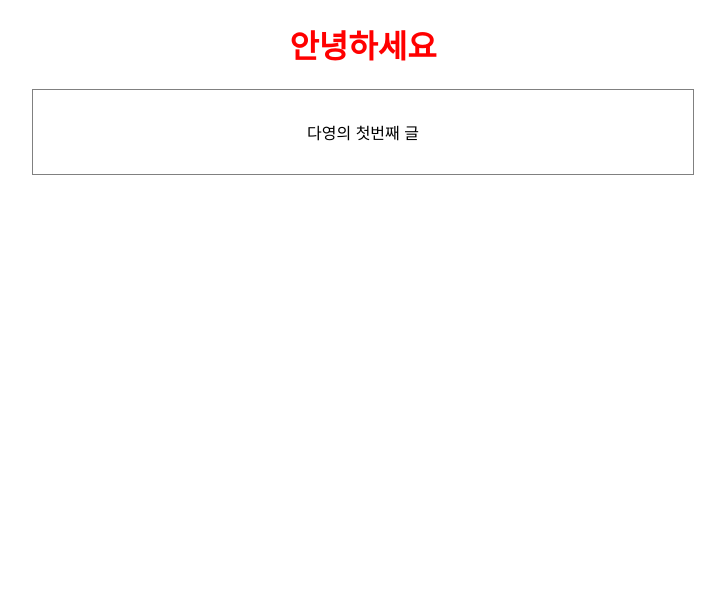
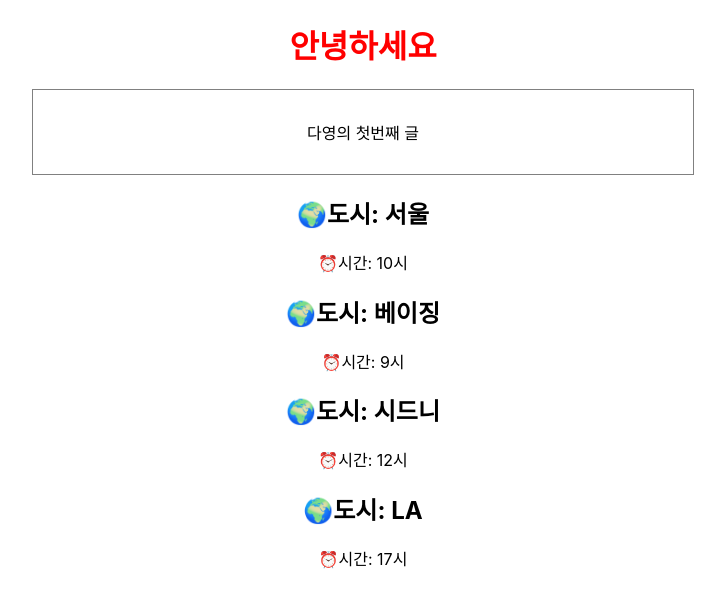
Before and after one commit to dayowoo/REACT_Study, a React (Create React App) app in the folder lion-app/: page / in a window 1280 px wide. Shown: the top 608 px of the page, without its empty margins (277-1002 px from the left). Built offline with nearby package versions, Linux system fonts and the light colour scheme.

Commit message:
Props & State

```diff
--- a/lion-app/src/App.js
+++ b/lion-app/src/App.js
@@ -13,6 +13,15 @@ import './App.css';
 // JSX -> style을 통해서 css (jsx)
 // JSX -> className을 통해 css (css->App.css)
 
+function WorldClock(props) {
+  return (
+    //컴포넌트 약속: 맨 최상단의 하나의 "열고닫음" 만 있다.
+    <div class={"WorldClock"}>
+      <h2>🌍도시: {props.city}</h2>
+      <p>⏰시간: {props.time}시</p>
+    </div>
+  )
+}
 
 function App() {
   return (
@@ -23,6 +32,10 @@ function App() {
       <div className={'post'}>
         다영의 첫번째 글
       </div>
+      <WorldClock city={'서울'} time={10}/>
+      <WorldClock city={'베이징'} time={9}/>
+      <WorldClock city={'시드니'} time={12}/>
+      <WorldClock city={'LA'} time={17}/>
     </div>
   );
 }
```
